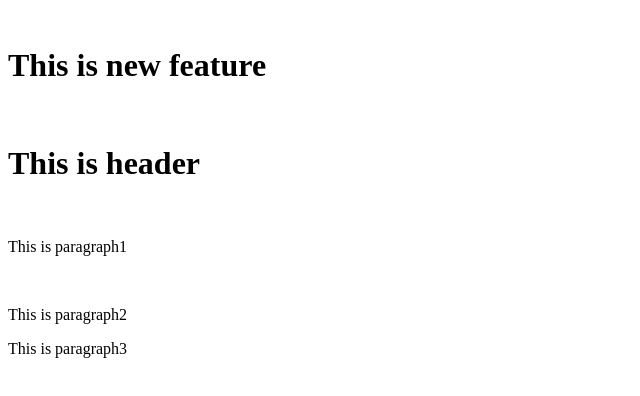
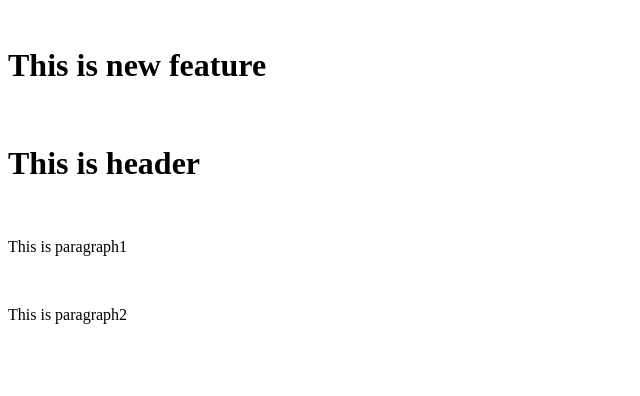
Before and after one commit to Peeraphat492/peeraphat8989, a plain HTML site: page index.html in a window 1280 px wide. Shown: the whole page, without its empty margins (0-640 px from the left). Drawn offline with Linux system fonts and the light colour scheme.

```diff
--- a/index.html
+++ b/index.html
@@ -6,5 +6,4 @@
 <h1>This is header</h1>
 <p>This is paragraph1</p>
 <p>This is paragraph2</p>
-<p>This is paragraph3</p>
 </body>
```
